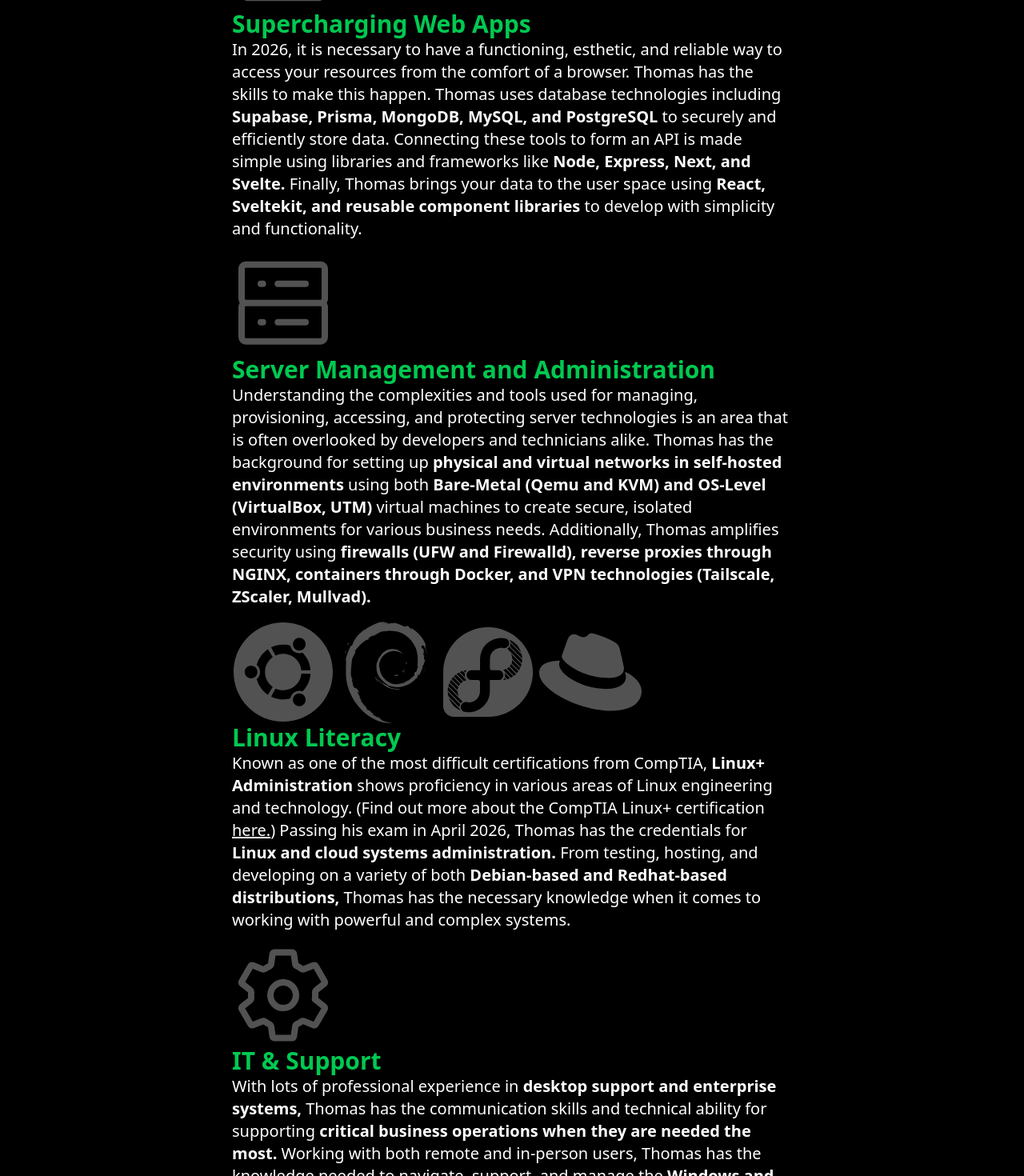
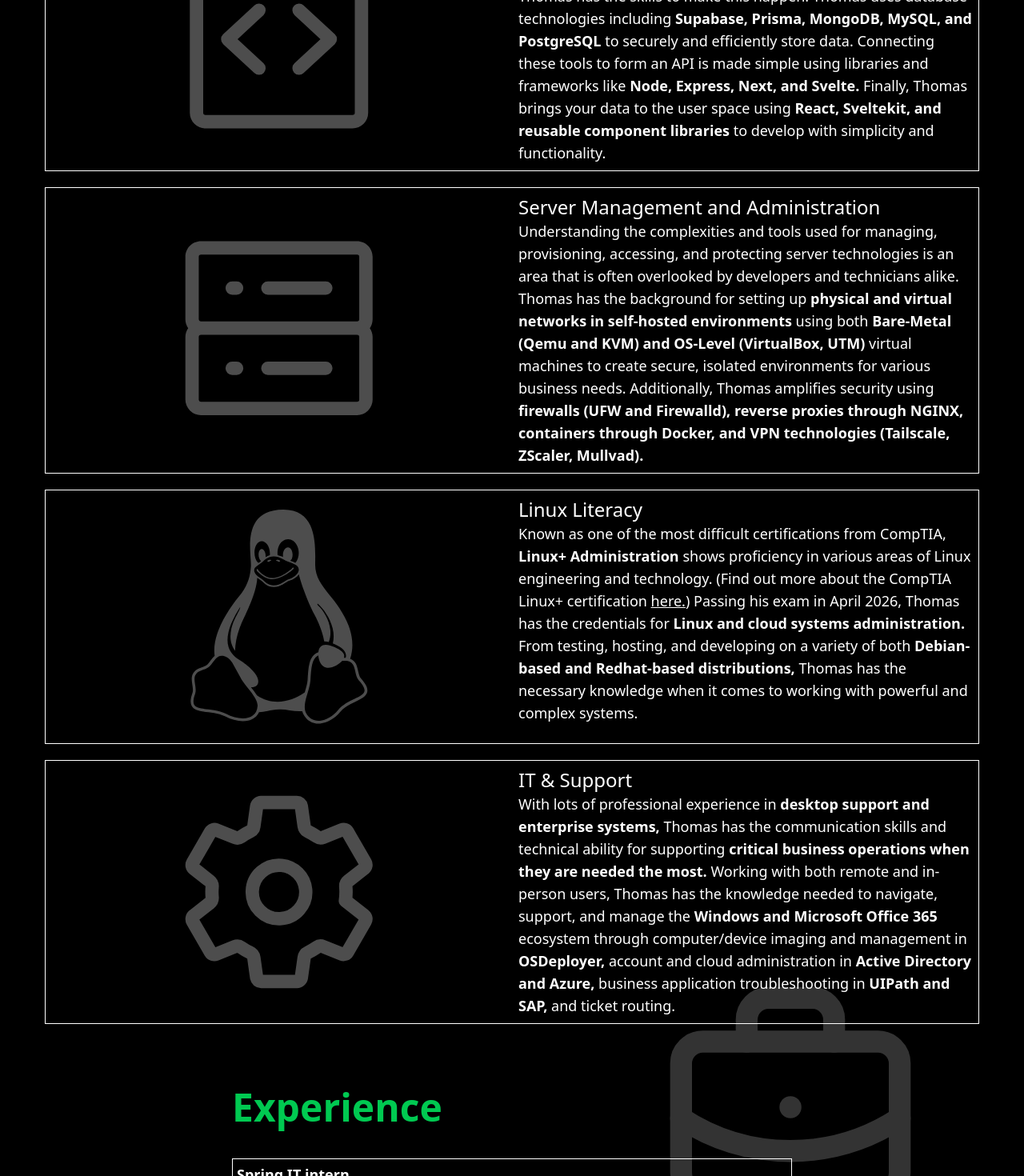
Before and after one commit to thomaswalsh1/personal-website-2.0, a React (Vite) app: page / in a window 1280 px wide. Shown: the part 1500-2970 px from the top of the page at 80% size. Built offline with nearby package versions, Linux system fonts and the light colour scheme.

Commit message:
Skill & Project updates

```diff
--- /dev/null
+++ b/src/components/SkillComponent.tsx
@@ -0,0 +1,28 @@
+import React from "react";
+import type { IconType } from "react-icons";
+
+type skillProps = {
+  title: string;
+  description: React.ReactNode;
+  icon?: IconType;
+};
+
+export default function SkillComponent({
+  title,
+  description,
+  icon,
+}: skillProps) {
+  return (
+    <div className="w-full border border-white flex flex-col md:flex-row">
+      {icon && (
+        <div className="flex items-center justify-center w-1/2 shrink-0 p-6">
+          {React.createElement(icon, { className: "w-[50%] h-full opacity-30" })}
+        </div>
+      )}
+      <div className="flex flex-1 flex-col p-2 text-left">
+        <span className="text-2xl">{title}</span>
+        <span className="text-lg">{description}</span>
+      </div>
+    </div>
+  );
+}
--- a/src/sections/Skillset.tsx
+++ b/src/sections/Skillset.tsx
@@ -1,16 +1,73 @@
-import {
-  GoDatabase,
-  GoCodeSquare,
-  GoServer,
-  GoTerminal,
-  GoCloud,
-} from "react-icons/go";
 import { IoBuildOutline, IoSettingsOutline } from "react-icons/io5";
-import { IoStorefrontOutline } from "react-icons/io5";
-import { FaFedora, FaLinux, FaRedhat, FaUbuntu } from "react-icons/fa";
-import { CiCloudOn } from "react-icons/ci";
 import { motion } from "motion/react";
-import { FaDebian } from "react-icons/fa6";
+import SkillComponent from "../components/SkillComponent";
+import { GoCodeSquare, GoServer } from "react-icons/go";
+import { FaLinux } from "react-icons/fa";
+
+const webAppsDesc = (
+  <>
+    In 2026, it is necessary to have a functioning, esthetic, and reliable way
+    to access your resources from the comfort of a browser. Thomas has the
+    skills to make this happen. Thomas uses database technologies including{" "}
+    <b>Supabase, Prisma, MongoDB, MySQL, and PostgreSQL</b> to securely and
+    efficiently store data. Connecting these tools to form an API is made simple
+    using libraries and frameworks like{" "}
+    <b>Node, Express, Next, and Svelte.</b> Finally, Thomas brings your data to
+    the user space using{" "}
+    <b>React, Sveltekit, and reusable component libraries</b> to develop with
+    simplicity and functionality.
+  </>
+);
+
+const serverDesc = (
+  <>
+    Understanding the complexities and tools used for managing, provisioning,
+    accessing, and protecting server technologies is an area that is often
+    overlooked by developers and technicians alike. Thomas has the background
+    for setting up{" "}
+    <b>physical and virtual networks in self-hosted environments</b> using both{" "}
+    <b>Bare-Metal (Qemu and KVM) and OS-Level (VirtualBox, UTM)</b> virtual
+    machines to create secure, isolated environments for various business needs.
+    Additionally, Thomas amplifies security using{" "}
+    <b>
+      firewalls (UFW and Firewalld), reverse proxies through NGINX, containers
+      through Docker, and VPN technologies (Tailscale, ZScaler, Mullvad).
+    </b>
+  </>
+);
+
+const linuxDesc = (
+  <>
+    Known as one of the most difficult certifications from CompTIA,
+    <b> Linux+ Administration</b> shows proficiency in various areas of Linux
+    engineering and technology. (Find out more about the CompTIA Linux+
+    certification{" "}
+    <a className="underline" href="https://www.comptia.org/en-us/certifications/linux/">
+      here.
+    </a>
+    ) Passing his exam in April 2026, Thomas has the credentials for{" "}
+    <b>Linux and cloud systems administration. </b>
+    From testing, hosting, and developing on a variety of both
+    <b> Debian-based and Redhat-based distributions,</b> Thomas has the
+    necessary knowledge when it comes to working with powerful and complex
+    systems.
+  </>
+);
+
+const itSupportDesc = (
+  <>
+    With lots of professional experience in{" "}
+    <b>desktop support and enterprise systems,</b> Thomas has the communication
+    skills and technical ability for supporting{" "}
+    <b>critical business operations when they are needed the most.</b> Working
+    with both remote and in-person users, Thomas has the knowledge needed to
+    navigate, support, and manage the <b>Windows and Microsoft Office 365</b>{" "}
+    ecosystem through computer/device imaging and management in{" "}
+    <b>OSDeployer,</b> account and cloud administration in{" "}
+    <b>Active Directory and Azure,</b> business application troubleshooting in{" "}
+    <b>UIPath and SAP,</b> and ticket routing.
+  </>
+);
 
 export default function Skillset() {
   return (
@@ -24,11 +81,9 @@
           className="flex flex-row items-center w-full max-w-[700px]"
         >
           <motion.span
-            // initial={{ x: 40, opacity: 0 }}
-            // whileInView={{ x: 0, opacity: 1 }}
             transition={{ duration: 0.8, ease: "easeOut" }}
             viewport={{ once: true, amount: 0.2 }}
-            className="text-green-500 text-5xl font-semibold text-left z-10 "
+            className="text-green-500 text-5xl font-semibold text-left z-10"
           >
             Skills
           </motion.span>
@@ -36,120 +91,12 @@
         </div>
         <div
           id="skill-list"
-          className="flex flex-col w-full items-center gap-y-4 max-w-[700px] text-left"
+          className="flex flex-col w-full gap-y-5 px-10"
         >
-          <motion.div
-            initial={{ x: 40, opacity: 0 }}
-            whileInView={{ x: 0, opacity: 1 }}
-            transition={{ duration: 0.8, ease: "easeOut" }}
-            viewport={{ once: true, amount: 0.2 }}
-            className="flex flex-col items-left"
-          >
-            <GoCodeSquare className="w-32 h-32 opacity-32" />
-            <span className="text-green-500 text-3xl font-semibold">
-              Supercharging Web Apps
-            </span>
-            <span className="text-xl">
-              In 2026, it is necessary to have a functioning, esthetic, and
-              reliable way to access your resources from the comfort of a
-              browser. Thomas has the skills to make this happen. Thomas uses
-              database technologies including{" "}
-              <b>Supabase, Prisma, MongoDB, MySQL, and PostgreSQL</b> to
-              securely and efficiently store data. Connecting these tools to
-              form an API is made simple using libraries and frameworks like{" "}
-              <b>Node, Express, Next, and Svelte.</b> Finally, Thomas brings
-              your data to the user space using{" "}
-              <b>React, Sveltekit, and reusable component libraries</b> to
-              develop with simplicity and functionality.
-            </span>
-          </motion.div>
-          <motion.div
-            initial={{ x: 40, opacity: 0 }}
-            whileInView={{ x: 0, opacity: 1 }}
-            transition={{ duration: 0.8, ease: "easeOut" }}
-            viewport={{ once: true, amount: 0.2 }}
-            className="flex flex-col items-left"
-          >
-            <GoServer className="w-32 h-32 opacity-32" />
-            <span className="text-green-500 text-3xl font-semibold">
-              Server Management and Administration
-            </span>
-            <span className="text-xl">
-              Understanding the complexities and tools used for managing,
-              provisioning, accessing, and protecting server technologies is an
-              area that is often overlooked by developers and technicians alike.
-              Thomas has the background for setting up{" "}
-              <b>physical and virtual networks in self-hosted environments</b>{" "}
-              using both{" "}
-              <b>Bare-Metal (Qemu and KVM) and OS-Level (VirtualBox, UTM)</b>{" "}
-              virtual machines to create secure, isolated environments for
-              various business needs. Additionally, Thomas amplifies security
-              using{" "}
-              <b>
-                firewalls (UFW and Firewalld), reverse proxies through NGINX,
-                containers through Docker, and VPN technologies (Tailscale,
-                ZScaler, Mullvad).
-              </b>
-            </span>
-          </motion.div>
-          <motion.div
-            initial={{ x: 40, opacity: 0 }}
-            whileInView={{ x: 0, opacity: 1 }}
-            transition={{ duration: 0.8, ease: "easeOut" }}
-            viewport={{ once: true, amount: 0.2 }}
-            className="flex flex-col items-left"
-          >
-            <div className="flex flex-row">
-              <FaUbuntu className="w-32 h-32 opacity-32" />
-              <FaDebian className="w-32 h-32 opacity-32" />
-              <FaFedora className="w-32 h-32 opacity-32" />
-              <FaRedhat className="w-32 h-32 opacity-32" />
-            </div>
-            <span className="text-green-500 text-3xl font-semibold">
-              Linux Literacy
-            </span>
-            <span className="text-xl">
-              Known as one of the most difficult certifications from CompTIA,
-              <b> Linux+ Administration</b> shows proficiency in various areas of
-              Linux engineering and technology. (Find out more about the CompTIA
-              Linux+ certification{" "}
-              <a
-                className="underline"
-                href="https://www.comptia.org/en-us/certifications/linux/"
-              >
-                here.
-              </a>
-              ) Passing his exam in April 2026, Thomas has the credentials for{" "}
-              <b>Linux and cloud systems administration. </b>
-              From testing, hosting, and developing on a variety of both
-              <b> Debian-based and Redhat-based distributions,</b> Thomas has
-              the necessary knowledge when it comes to working with powerful and
-              complex systems.
-            </span>
-          </motion.div>
-          <motion.div
-            initial={{ x: 40, opacity: 0 }}
-            whileInView={{ x: 0, opacity: 1 }}
-            transition={{ duration: 0.8, ease: "easeOut" }}
-            viewport={{ once: true, amount: 0.2 }}
-            className="flex flex-col items-left"
-          >
-            <IoSettingsOutline className="w-32 h-32 opacity-32" />
-            <span className="text-green-500 text-3xl font-semibold">
-              IT & Support
-            </span>
-            <span className="text-xl">
-              With lots of professional experience in <b>desktop support and
-              enterprise systems,</b> Thomas has the communication skills and
-              technical ability for supporting <b>critical business operations when
-              they are needed the most.</b> Working with both remote and in-person
-              users, Thomas has the knowledge needed to navigate, support, and
-              manage the <b>Windows and Microsoft Office 365</b> ecosystem through
-              computer/device imaging and management in <b>OSDeployer,</b> account and
-              cloud administration in <b>Active Directory and Azure,</b> business
-              application troubleshooting in <b>UIPath and SAP,</b> and ticket routing.
-            </span>
-          </motion.div>
+          <SkillComponent title="Supercharging Web Apps" description={webAppsDesc} icon={GoCodeSquare} />
+          <SkillComponent title="Server Management and Administration" description={serverDesc} icon={GoServer} />
+          <SkillComponent title="Linux Literacy" description={linuxDesc} icon={FaLinux} />
+          <SkillComponent title="IT & Support" description={itSupportDesc} icon={IoSettingsOutline} />
         </div>
       </div>
     </div>
```
Also changed, not shown: src/sections/Projects.tsx (+1 -76 lines).
